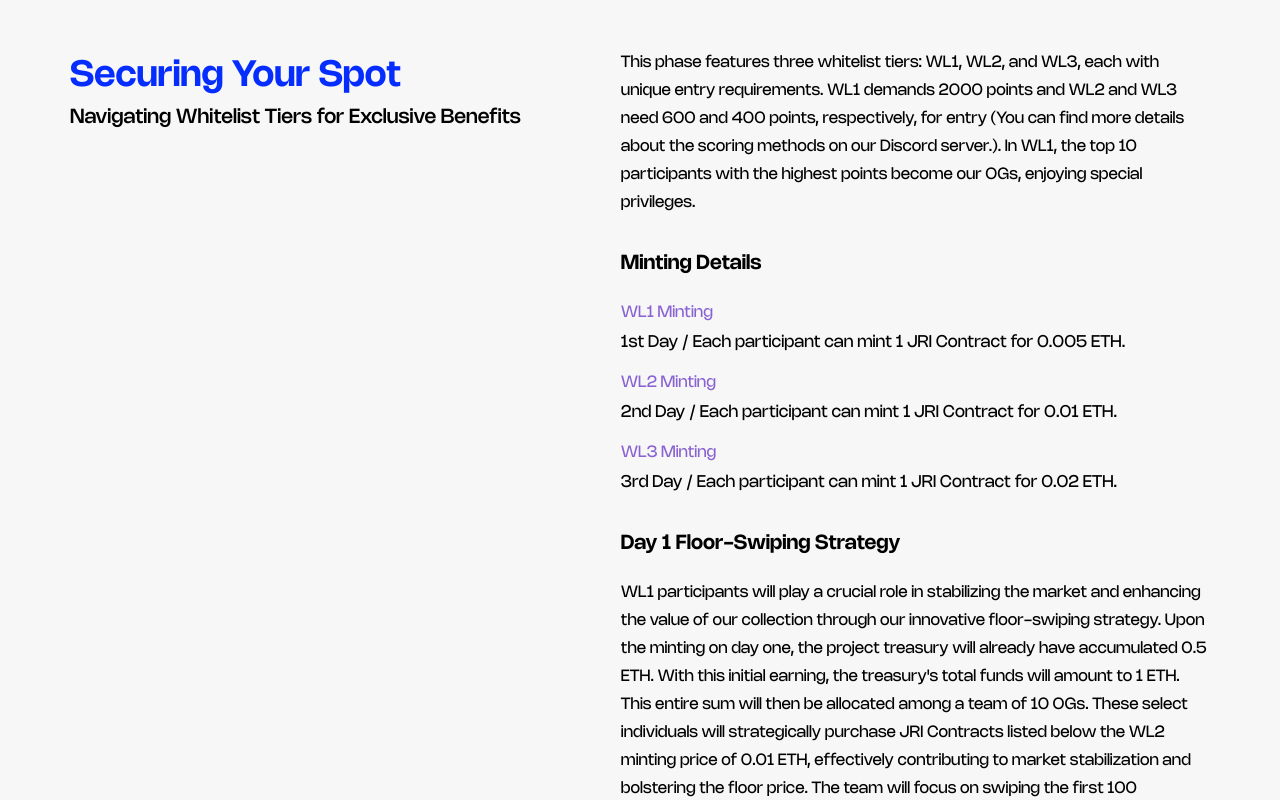
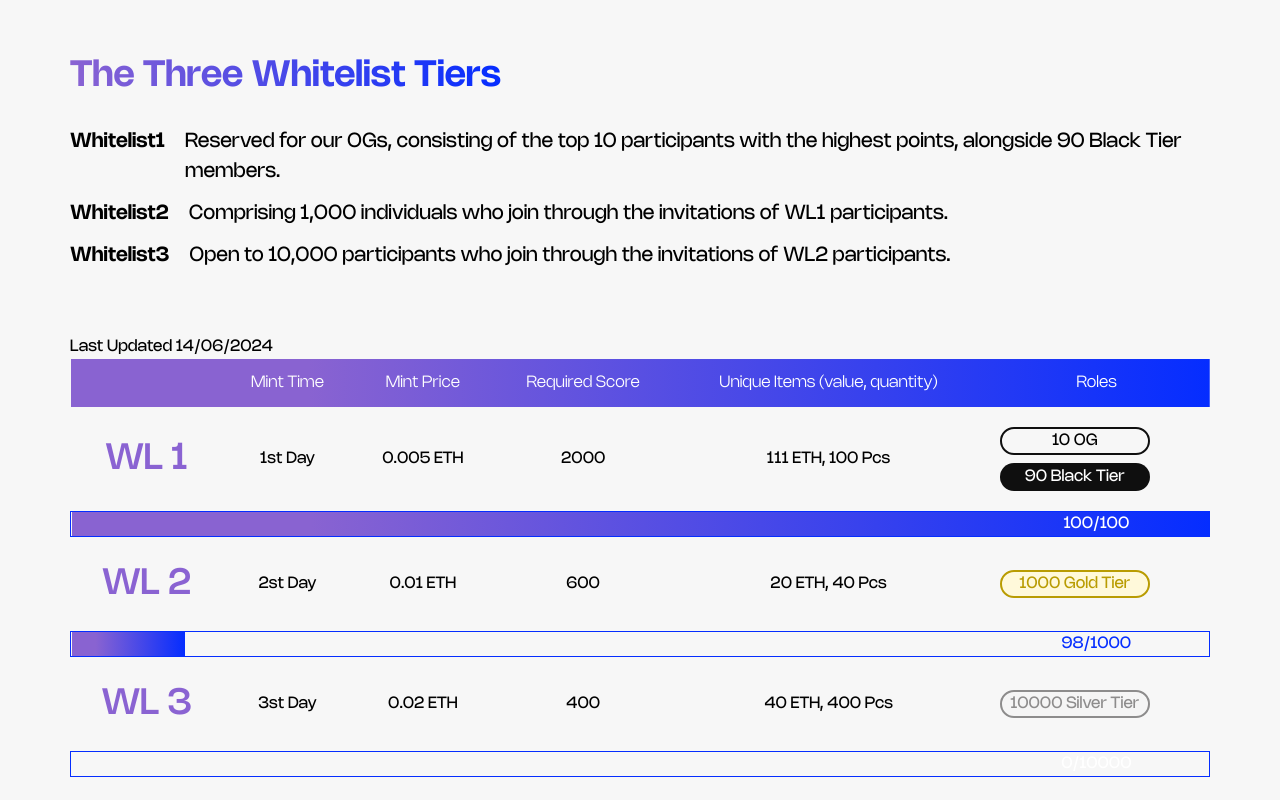
Before and after one commit to kasra-habibbeygi/JRI, a React (Vite) app: page /cool-version in a window 1280 px wide. Shown: the part 2240-3040 px from the top of the page. Built offline with nearby package versions, Linux system fonts and the light colour scheme.

Commit message:
feat: handle white list tablwe

```diff
--- a/src/commons/components/index.ts
+++ b/src/commons/components/index.ts
@@ -1,2 +1,3 @@
 export * from './layout';
 export { default as Button } from './button';
+export { default as WhiteList } from './white-list';
--- /dev/null
+++ b/src/commons/components/white-list/index.ts
@@ -0,0 +1 @@
+export { default } from './whiteList';
--- /dev/null
+++ b/src/commons/components/white-list/whiteList.style.ts
@@ -0,0 +1,118 @@
+import { css } from '@emotion/react';
+import styled from '@emotion/styled';
+
+export const WhiteListContainer = styled.section(
+    ({ theme }) => css`
+        .last-update {
+            font-size: 16px;
+        }
+
+        table {
+            width: 100%;
+
+            thead {
+                tr {
+                    background: linear-gradient(90deg, rgba(137, 99, 209, 1) 21%, rgba(5, 45, 255, 1) 100%);
+
+                    th {
+                        padding: 12px 16px;
+                        font-size: 16px;
+                        color: white;
+                        font-weight: 300;
+                    }
+                }
+            }
+
+            tbody {
+                td {
+                    padding: 20px 16px;
+                }
+            }
+
+            .title {
+                color: ${theme.colors.text.accent2};
+                font-size: 36px;
+                font-weight: 500;
+            }
+        }
+
+        .pill_field {
+            div {
+                display: flex;
+                flex-direction: column;
+                gap: 8px;
+            }
+
+            span {
+                display: flex;
+                align-items: center;
+                justify-content: center;
+                font-size: 16px;
+                font-weight: 400;
+                width: 150px;
+                height: 28px;
+                border-radius: 50px;
+
+                &.black-outline {
+                    color: black;
+                    border: 2px solid #0f0f0f;
+                }
+
+                &.black-filled {
+                    color: white;
+                    background-color: #0f0f0f;
+                }
+
+                &.gold {
+                    color: #b99c02;
+                    background-color: #fff9da;
+                    border: 2px solid #b99c02;
+                }
+
+                &.silver {
+                    color: #8d8c8c;
+                    background-color: #f5f5f5;
+                    border: 2px solid #8d8c8c;
+                }
+            }
+        }
+
+        .progress {
+            height: 25px;
+            position: relative;
+            border: 1px solid ${theme.colors.text.accent1};
+
+            &::before {
+                background: linear-gradient(90deg, rgba(137, 99, 209, 1) 21%, rgba(5, 45, 255, 1) 100%);
+                content: '';
+                position: absolute;
+                width: calc(100% + 1px);
+                height: 106%;
+                top: -1px;
+                left: 0;
+                z-index: -1;
+            }
+
+            td {
+                padding: 0;
+                color: white;
+            }
+
+            &.p-10 {
+                td {
+                    color: ${theme.colors.text.accent1};
+                }
+
+                &::before {
+                    width: 10%;
+                }
+            }
+
+            &.p-0 {
+                &::before {
+                    width: 0%;
+                }
+            }
+        }
+    `
+);
--- /dev/null
+++ b/src/commons/components/white-list/whiteList.tsx
@@ -0,0 +1,79 @@
+import { WhiteListContainer } from './whiteList.style';
+
+const WhiteList = () => {
+    return (
+        <WhiteListContainer>
+            <small className='last-update'>Last Updated 14/06/2024</small>
+            <table>
+                <thead>
+                    <tr>
+                        <th></th>
+                        <th>Mint Time</th>
+                        <th>Mint Price</th>
+                        <th>Required Score</th>
+                        <th>Unique Items (value, quantity)</th>
+                        <th>Roles</th>
+                    </tr>
+                </thead>
+                <tbody>
+                    <tr>
+                        <td className='title'>WL 1</td>
+                        <td>1st Day</td>
+                        <td>0.005 ETH</td>
+                        <td>2000</td>
+                        <td>111 ETH, 100 Pcs</td>
+                        <td className='pill_field'>
+                            <div>
+                                <span className='black-outline'>10 OG</span>
+                                <span className='black-filled'>90 Black Tier</span>
+                            </div>
+                        </td>
+                    </tr>
+                    <tr className='progress p-100'>
+                        <td></td>
+                        <td></td>
+                        <td></td>
+                        <td></td>
+                        <td>100/100</td>
+                    </tr>
+                    <tr>
+                        <td className='title'>WL 2</td>
+                        <td>2st Day</td>
+                        <td>0.01 ETH</td>
+                        <td>600</td>
+                        <td>20 ETH, 40 Pcs</td>
+                        <td className='pill_field'>
+                            <span className='gold'>1000 Gold Tier</span>
+                        </td>
+                    </tr>
+                    <tr className='progress p-10'>
+                        <td></td>
+                        <td></td>
+                        <td></td>
+                        <td></td>
+                        <td>98/1000</td>
+                    </tr>
+                    <tr>
+                        <td className='title'>WL 3</td>
+                        <td>3st Day</td>
+                        <td>0.02 ETH</td>
+                        <td>400</td>
+                        <td>40 ETH, 400 Pcs</td>
+                        <td className='pill_field'>
+                            <span className='silver'>10000 Silver Tier</span>
+                        </td>
+                    </tr>
+                    <tr className='progress p-0'>
+                        <td></td>
+                        <td></td>
+                        <td></td>
+                        <td></td>
+                        <td>0/10000</td>
+                    </tr>
+                </tbody>
+            </table>
+        </WhiteListContainer>
+    );
+};
+
+export default WhiteList;
--- a/src/pages/cool-version/components/index.ts
+++ b/src/pages/cool-version/components/index.ts
@@ -2,3 +2,4 @@ export { default as Header } from './header';
 export { default as Contracts } from './contracts';
 export { default as Trust } from './trust';
 export { default as Security } from './security';
+export { default as WhiteListTable } from './whiteListTable';
--- /dev/null
+++ b/src/pages/cool-version/components/whiteListTable.tsx
@@ -0,0 +1,33 @@
+// Assets
+import { WhiteListTableContainer } from '../css';
+
+// Components
+import { WhiteList } from 'commons/components';
+
+const WhiteListTable = () => {
+    return (
+        <WhiteListTableContainer className='container'>
+            <h3>The Three Whitelist Tiers</h3>
+            <ul>
+                <li>
+                    <b>Whitelist1</b>
+                    <p>
+                        Reserved for our OGs, consisting of the top 10 participants with the highest points, alongside 90 Black Tier
+                        members.
+                    </p>
+                </li>
+                <li>
+                    <b>Whitelist2</b>
+                    <p>Comprising 1,000 individuals who join through the invitations of WL1 participants.</p>
+                </li>
+                <li>
+                    <b>Whitelist3</b>
+                    <p>Open to 10,000 participants who join through the invitations of WL2 participants.</p>
+                </li>
+            </ul>
+            <WhiteList />
+        </WhiteListTableContainer>
+    );
+};
+
+export default WhiteListTable;
--- a/src/pages/cool-version/cool-version.tsx
+++ b/src/pages/cool-version/cool-version.tsx
@@ -1,11 +1,12 @@
 // Components
-import { Contracts, Header, Security, Trust } from './components';
+import { Contracts, Header, Security, Trust, WhiteListTable } from './components';
 
 const CoolVersion = () => {
     return (
         <main>
             <Header />
             <Contracts />
+            <WhiteListTable />
             <Security />
             <Trust />
         </main>
--- a/src/pages/cool-version/css/index.ts
+++ b/src/pages/cool-version/css/index.ts
@@ -2,3 +2,4 @@ export * from './header.style';
 export * from './contracts.style';
 export * from './trust.style';
 export * from './security.style';
+export * from './whiteListTable.style';
--- /dev/null
+++ b/src/pages/cool-version/css/whiteListTable.style.ts
@@ -0,0 +1,32 @@
+import { css } from '@emotion/react';
+import styled from '@emotion/styled';
+
+export const WhiteListTableContainer = styled.section(
+    ({ theme }) => css`
+        margin-bottom: 120px;
+        padding-bottom: 80px;
+        border-bottom: 1px solid #0f0f0f;
+
+        h3 {
+            background: -webkit-linear-gradient(0deg, ${theme.colors.background.accent2} 0%, ${theme.colors.background.accent1} 100%);
+            background-clip: text;
+            -webkit-text-fill-color: transparent;
+            font-size: 36px;
+            font-weight: 700;
+            margin-bottom: 24px;
+            width: max-content;
+        }
+
+        ul {
+            list-style: none;
+            font-size: 20px;
+            margin-bottom: 64px;
+
+            li {
+                display: flex;
+                gap: 20px;
+                margin-bottom: 12px;
+            }
+        }
+    `
+);
```
